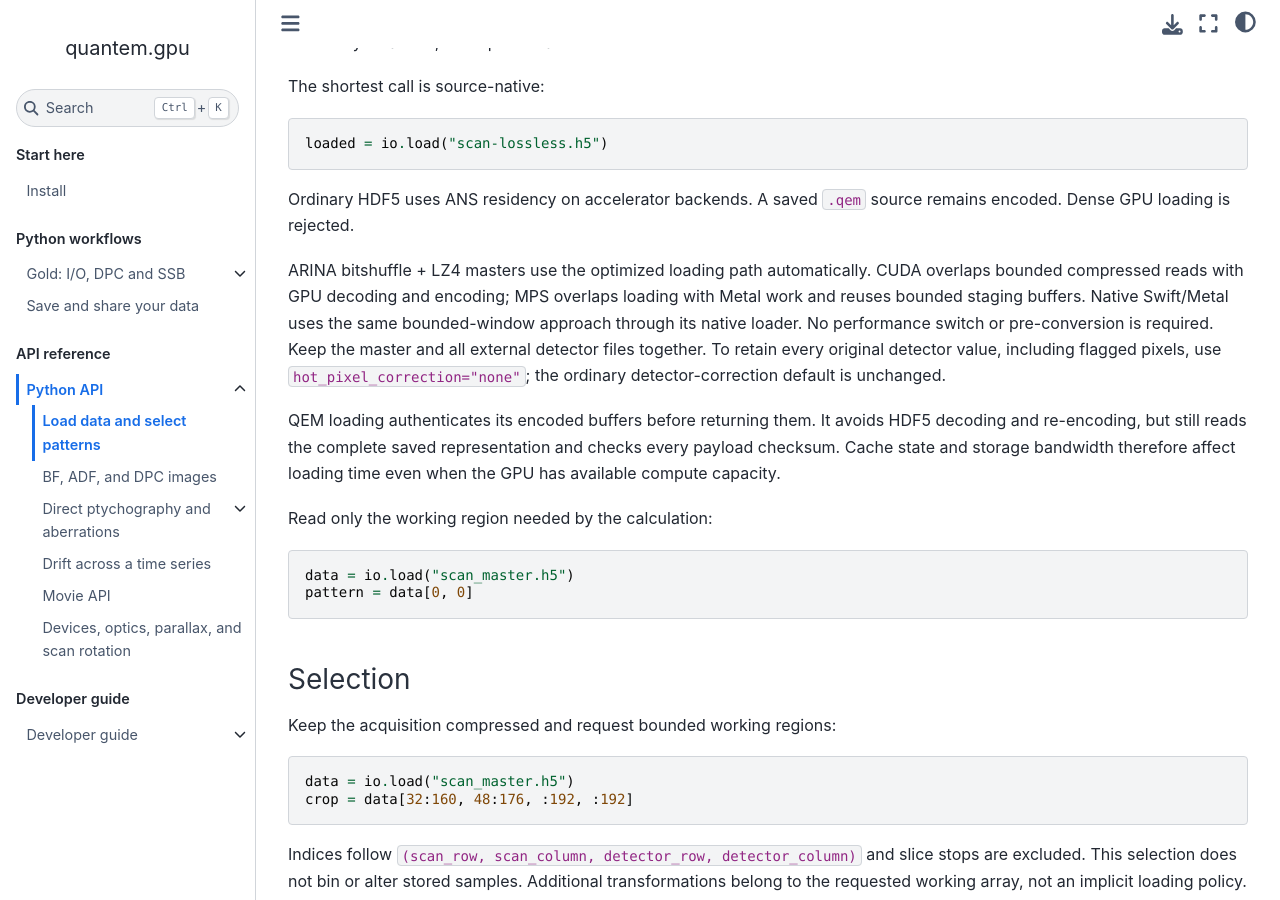
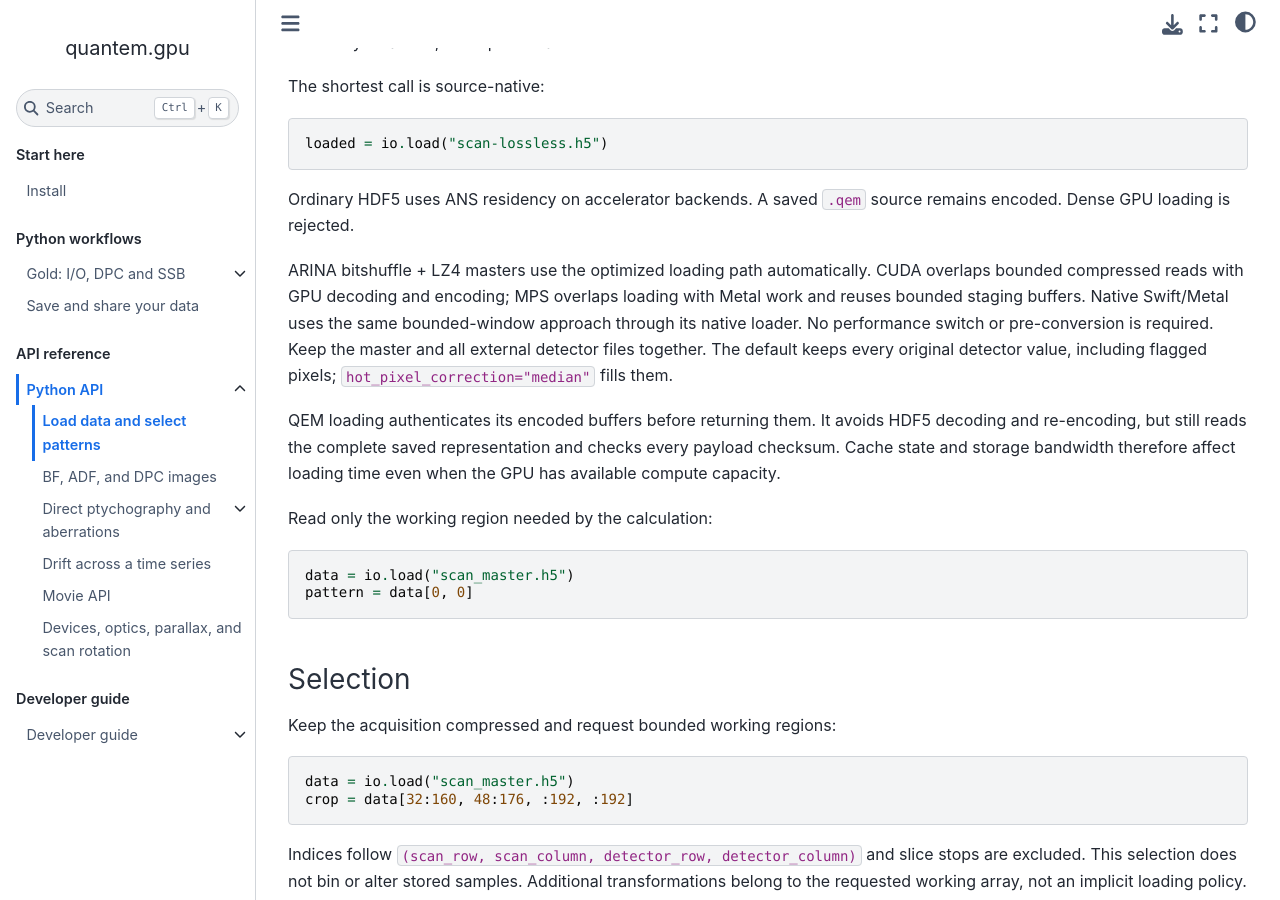
Before and after one commit to bobleesj/quantem.gpu, a Jupyter Book: the page built from docs/api/io.md, in a window 1280 px wide and 900 px high, scrolled down 12668 px. Built offline with Jupyter Book 1.0.4 settings and Sphinx 7.4.7 and the Sphinx Book theme 1.1.4, drawn with Linux system fonts in a browser that asks for light colours; pages that are not in the unit, such as notebooks, are missing from menus; some of the changed text lies outside the part shown.

Commit message:
fix: io.load keeps flagged detector pixels by default, median fill only when asked

```diff
--- a/docs/api/io.md
+++ b/docs/api/io.md
@@ -653,9 +653,8 @@ CUDA overlaps bounded compressed reads with GPU decoding and encoding; MPS
 overlaps loading with Metal work and reuses bounded staging buffers. Native
 Swift/Metal uses the same bounded-window approach through its native loader.
 No performance switch or pre-conversion is required. Keep the master and all
-external detector files together. To retain every original detector value,
-including flagged pixels, use `hot_pixel_correction="none"`; the ordinary
-detector-correction default is unchanged.
+external detector files together. The default keeps every original detector
+value, including flagged pixels; `hot_pixel_correction="median"` fills them.
 
 QEM loading authenticates its encoded buffers before returning them. It avoids
 HDF5 decoding and re-encoding, but still reads the complete saved representation
```
Also changed, not shown: other parts of docs/api/io.md (+5 -5 lines), 2 other files.
